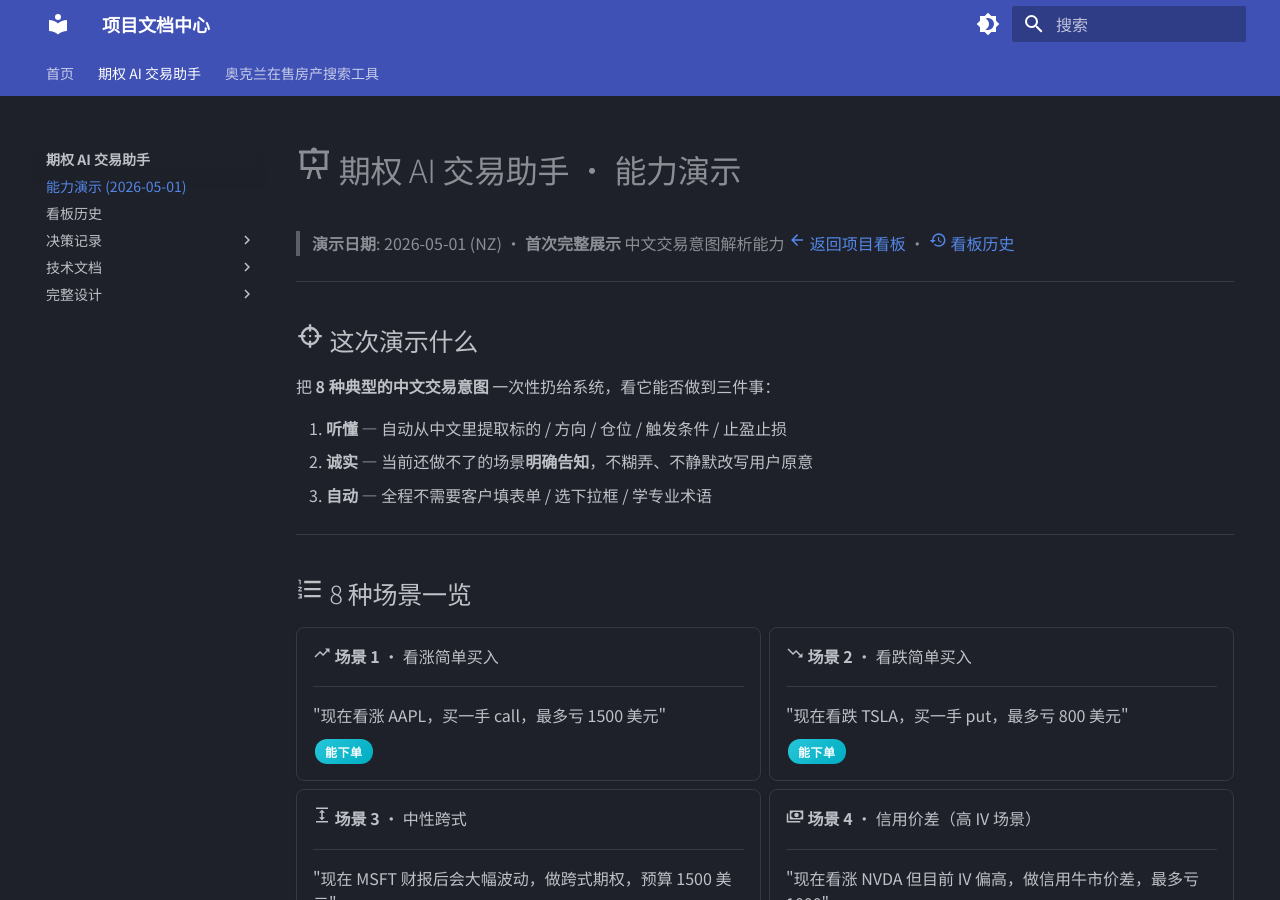
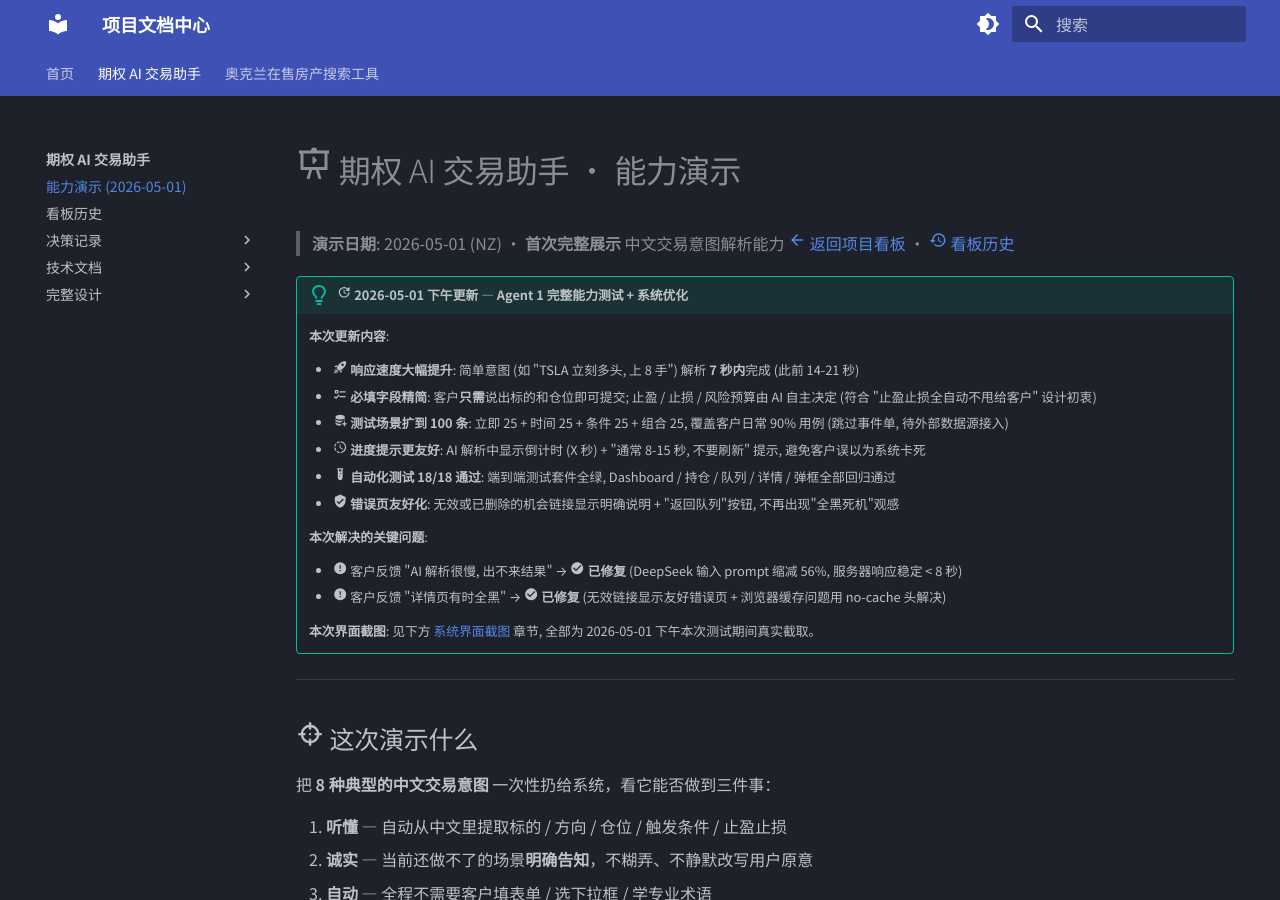
Before and after one commit to ChunmiaoYu/Projects-Wiki, an MkDocs documentation site: the page built from docs/options-trader/dashboard/agent-demo-2026-05-01.md, in a window 1280 px wide and 900 px high. Built offline with MkDocs 1.6.1 and Material for MkDocs 9.7.7, drawn with Linux system fonts in a browser that asks for light colours; some of the changed text lies outside the part shown.

Commit message:
docs(options-trader): 2026-05-01 下午更新 — Agent 1 完整测试 + 新截屏
更新 agent-demo-2026-05-01.md:
- 顶部加 "下午更新" admonition: 响应速度 14s→7s / 必填字段精简到 symbol+仓位 /
  100 scenarios 重构 / 进度提示更友好 / 18/18 e2e PASS / 错误页友好化
- 替换 3 张旧截屏 + 加 1 张主面板截图 (4 张都是 2026-05-01 下午真实截取):
  - 2026-05-01_dashboard.png (主面板 7 模块)
  - 2026-05-01_new_modal.png (新建弹框 + 100 scenarios 下拉 + 账户)
  - 2026-05-01_detail.png (机会详情 KPI + 原文 quote + 解析摘要 + spec 表)
  - 2026-05-01_queue.png (队列 6 KPI 徽章 + 74 DRAFT 列表)

本次更新背景: 上次截屏对应 Agent 1 老版本 (TP/SL 必填), 本次重构后客户
只需说标的 + 仓位即可, 截屏需同步更新让客户看到当前真实 UI.

🤖 Generated with [Claude Code](https://claude.com/claude-code)

Co-Authored-By: Claude Opus 4.7 (1M context) <noreply@anthropic.com>

```diff
--- a/docs/options-trader/dashboard/agent-demo-2026-05-01.md
+++ b/docs/options-trader/dashboard/agent-demo-2026-05-01.md
@@ -8,6 +8,24 @@ hide:
 
 > **演示日期**: 2026-05-01 (NZ) · **首次完整展示** 中文交易意图解析能力
 > [:material-arrow-left: 返回项目看板](index.md) · [:material-history: 看板历史](../dashboard-snapshots/)
+
+!!! tip ":material-update: 2026-05-01 下午更新 — Agent 1 完整能力测试 + 系统优化"
+
+    **本次更新内容**:
+
+    - :material-rocket-launch: **响应速度大幅提升**: 简单意图 (如 "TSLA 立刻多头, 上 8 手") 解析 **7 秒内**完成 (此前 14-21 秒)
+    - :material-format-list-checks: **必填字段精简**: 客户**只需**说出标的和仓位即可提交; 止盈 / 止损 / 风险预算由 AI 自主决定 (符合 "止盈止损全自动不甩给客户" 设计初衷)
+    - :material-database-plus: **测试场景扩到 100 条**: 立即 25 + 时间 25 + 条件 25 + 组合 25, 覆盖客户日常 90% 用例 (跳过事件单, 待外部数据源接入)
+    - :material-progress-clock: **进度提示更友好**: AI 解析中显示倒计时 (X 秒) + "通常 8-15 秒, 不要刷新" 提示, 避免客户误以为系统卡死
+    - :material-test-tube: **自动化测试 18/18 通过**: 端到端测试套件全绿, Dashboard / 持仓 / 队列 / 详情 / 弹框全部回归通过
+    - :material-shield-check: **错误页友好化**: 无效或已删除的机会链接显示明确说明 + "返回队列"按钮, 不再出现"全黑死机"观感
+
+    **本次解决的关键问题**:
+
+    - :material-alert-circle: 客户反馈 "AI 解析很慢, 出不来结果" → :material-check-circle: **已修复** (DeepSeek 输入 prompt 缩减 56%, 服务器响应稳定 < 8 秒)
+    - :material-alert-circle: 客户反馈 "详情页有时全黑" → :material-check-circle: **已修复** (无效链接显示友好错误页 + 浏览器缓存问题用 no-cache 头解决)
+
+    **本次界面截图**: 见下方 [系统界面截图](#material-image-frame) 章节, 全部为 2026-05-01 下午本次测试期间真实截取。
 
 ---
 
@@ -396,23 +414,31 @@ AI 拿到上面完整市场画像 + 客户意图（看涨 / 最多亏 $600 / 平
 
 ## :material-image-frame: 系统界面截图
 
-### 1. 中文意图输入界面
+> 以下 4 张截图均为 **2026-05-01 NZ 下午本次测试期间真实截取**, 不是 mock 不是 PS。
 
-![中文意图输入界面](assets/01_intent_input_modal.png)
+### 1. 主面板总览 (Dashboard)
 
-新建机会单弹框，客户在此**用中文一句话**表达交易意图。
+![主面板](assets/2026-05-01_dashboard.png)
 
-### 2. 解析结果展示页
+进入系统看到的第一屏 — **资产概览** (净值 / 可用资金 / 购买力) + **PnL 曲线** + **当前持仓** + **Agent 2 决策时间线** + **客户队列摘要**。一屏内核心运营信息全部可见, 无需切换。
 
-![解析结果展示](assets/02_parsed_detail_tab.png)
+### 2. 中文意图输入界面 (新建机会弹框)
 
-系统理解后的结构化展示——客户能在下单前**清楚看到** 系统是怎么理解意图的。
+![中文意图输入](assets/2026-05-01_new_modal.png)
 
-### 3. 提交后队列状态
+客户在此**用中文一句话**表达交易意图, 顶部下拉提供 **100 个测试场景**任选 (本次重构后按"立即/时间/条件/组合"4 类组织)。底部显示当前账户余额 — 客户下单前看到的是真实账户状态。
 
-![队列状态](assets/03_queue_after_submit.png)
+### 3. 解析结果展示页 (机会详情)
 
-提交后机会单进入队列，按生命周期 (DRAFT / SUBMITTED / EXECUTING) 分组展示。
+![解析详情](assets/2026-05-01_detail.png)
+
+系统理解后的结构化展示 — 顶部 3 大 KPI (最大亏损 / 仓位 / 方向), 中间客户原文引用 (gold 强调) + 系统中文解析摘要, 下方详细规格表 (止盈 / 止损 / 仓位 / 最大亏损)。客户在下单前**清楚看到**系统怎么理解的。
+
+### 4. 客户队列页 (机会单生命周期)
+
+![队列页](assets/2026-05-01_queue.png)
+
+按生命周期分组展示 (DRAFT 草稿 / SUBMITTED 已提交 / EXECUTING 执行中 / OPEN 持仓中 / CLOSED 已平仓 / FAILED 失败), 顶部 6 KPI 徽章一眼看到各状态总数。本次实测画面: 74 草稿 / 6 失败 (含已知 pre-existing 测试场景), 其他状态空。
 
 ---
 
```
Also changed, not shown: docs/options-trader/dashboard/assets/2026-05-01_dashboard.png (added), docs/options-trader/dashboard/assets/2026-05-01_detail.png (added), docs/options-trader/dashboard/assets/2026-05-01_new_modal.png (added), docs/options-trader/dashboard/assets/2026-05-01_queue.png (added).
